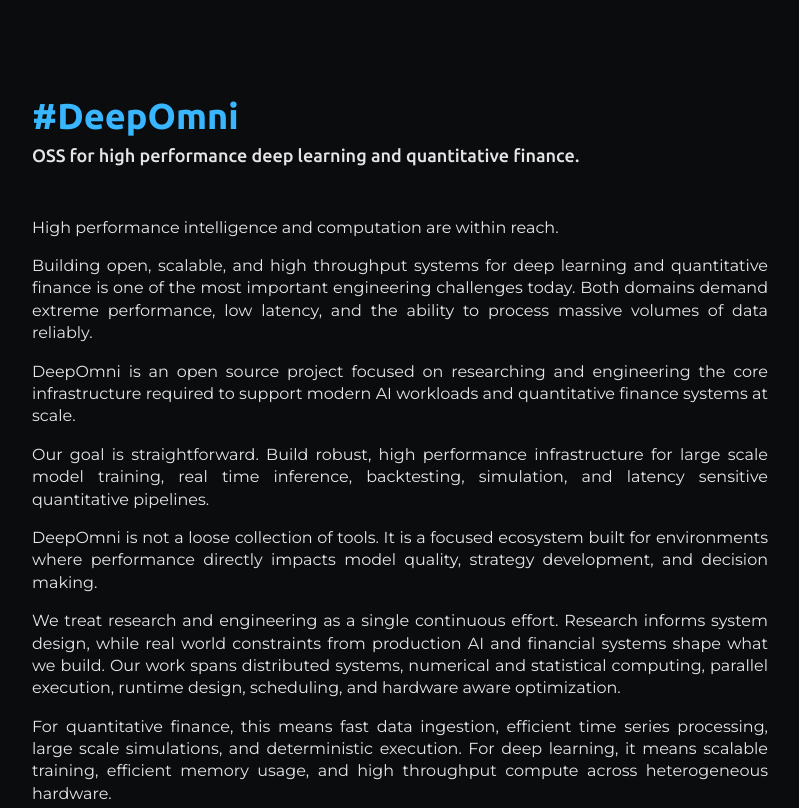
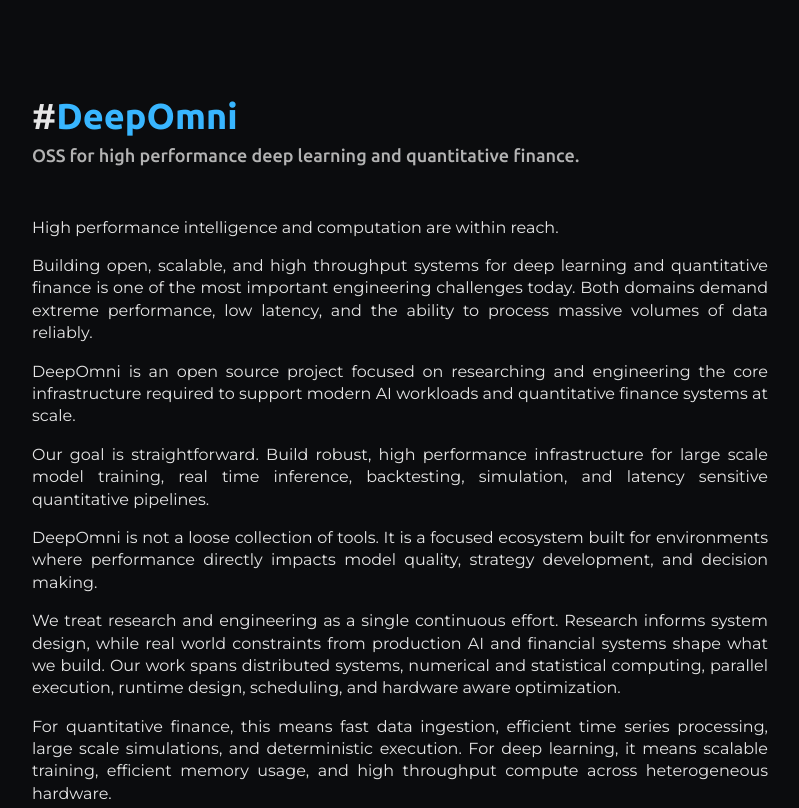
Before and after one commit to deepomni/deepomni.github.io, a plain HTML site: page index.html in a window 1280 px wide. Shown: the top 808 px of the page, without its empty margins (240-1039 px from the left). Drawn offline with Linux system fonts and the light colour scheme; a web font is replaced by a local one.

Commit message:
chore: polish

```diff
--- a/index.html
+++ b/index.html
@@ -21,7 +21,7 @@
       </div>
     </section>
     <section class="container">
-      <h1>#DeepOmni</h1>
+      <h1>#<span class="org-name">DeepOmni</span></h1>
       <h2>OSS for high performance deep learning and quantitative finance.</h2>
       <div class="content">
         <p>
--- a/style.css
+++ b/style.css
@@ -77,12 +77,16 @@ html, body {
 .content {
   margin: 50px 0px 75px 0px;
 }
+.org-name {
+  color: var(--accent);
+  font-weight: 900;
+}
 h1 {
   font-family: "Ubuntu", sans-serif;
   font-optical-sizing: auto;
   font-size: 36px;
   margin-bottom: 8px;
-  color: var(--accent);
+  font-weight: 500;
 }
 h2 {
   font-family: "Ubuntu", sans-serif;
@@ -91,6 +95,7 @@ h2 {
   font-weight: 500;
   margin-top: 0;
   margin-bottom: 32px;
+  color: var(--muted);
 }
 p {
   font-family: "Montserrat", sans-serif;
```
